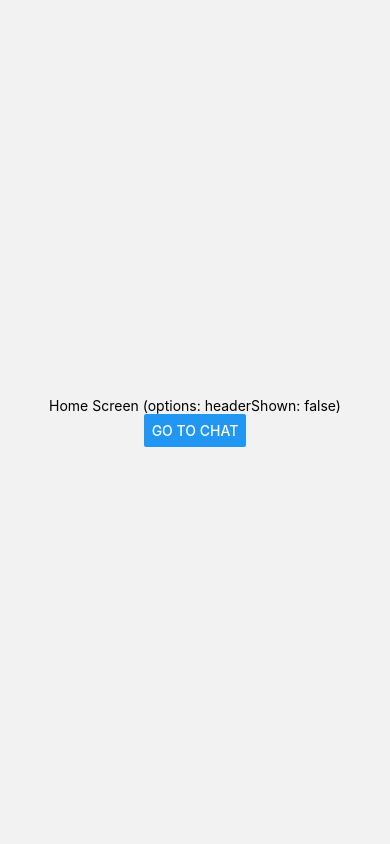
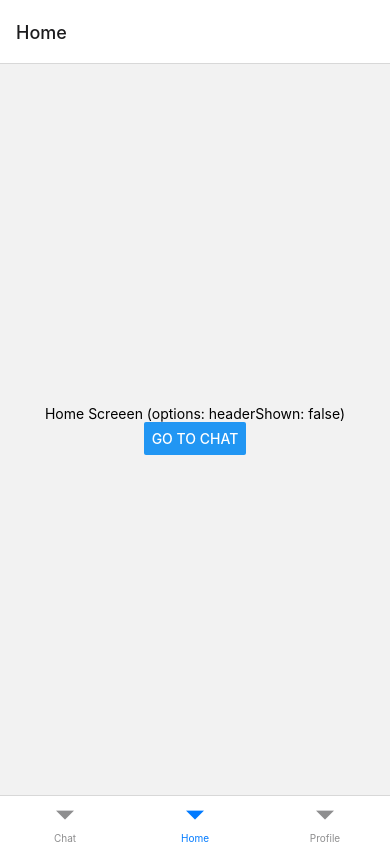
Before and after one commit to gabrielardevol/coosmo, a React Native app: screen / in a window 390 px wide. Built offline with nearby package versions, Linux system fonts and the light colour scheme.

Commit message:
bottom tab structure

```diff
--- a/App.js
+++ b/App.js
@@ -2,6 +2,8 @@ import { StatusBar } from 'expo-status-bar';
 import { StyleSheet, Text, View, Button } from 'react-native';
 import { NavigationContainer } from '@react-navigation/native';
 import { createNativeStackNavigator } from '@react-navigation/native-stack';
+import { createBottomTabNavigator } from '@react-navigation/bottom-tabs';
+const Tab = createBottomTabNavigator();
 
 function ChatScreen() {
   return (
@@ -14,11 +16,12 @@ function ChatScreen() {
 function HomeScreen({ navigation }) {
   return (
     <View style={{ flex: 1, alignItems: 'center', justifyContent: 'center' }}>
-      <Text>Home Screen (options: headerShown: false)</Text>
+      <Text>Home Screeen (options: headerShown: false)</Text>
       <Button
         title="Go to chat"
         onPress={() => navigation.navigate('Chat')}
       />
+
     </View>
   );
 }
@@ -37,12 +40,19 @@ const Stack = createNativeStackNavigator();
 export default function App() {
   return (
     <NavigationContainer>
-
+{/*
         <Stack.Navigator initialRouteName="Home">
           <Stack.Screen name="Home" component={HomeScreen} options={{ headerShown: false }} />
           <Stack.Screen name="Profile" component={ProfileScreen} />
-          <Stack.Screen name="Chat" component={ChatScreen} />
-        </Stack.Navigator>
+          <Stack.Screen name="Chat" component={ChatScreen} /> */}
+        {/* </Stack.Navigator> */}
+
+
+        <Tab.Navigator  initialRouteName="Home">
+          <Tab.Screen name="Chat" component={ChatScreen} />
+          <Tab.Screen name="Home" component={HomeScreen} />
+          <Tab.Screen name="Profile" component={ProfileScreen} />
+        </Tab.Navigator>
 
 
     </NavigationContainer>
```
